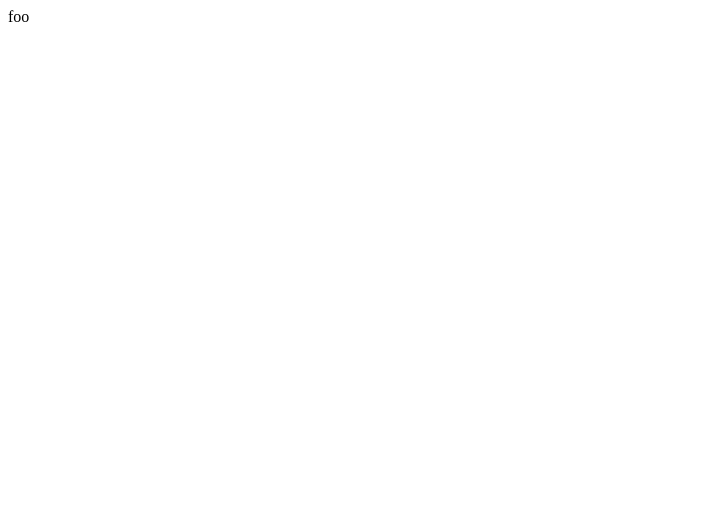
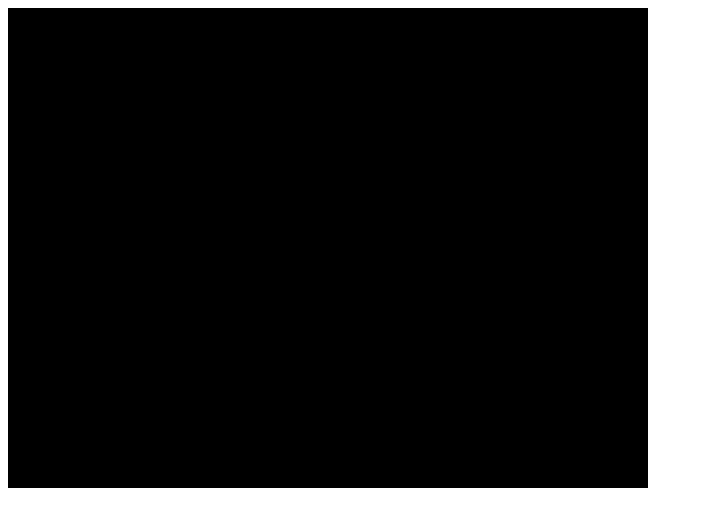
Before and after one commit to veikak/euroshader, a React app: page / in a window 1280 px wide. Shown: the top 526 px of the page, without its empty margins (0-703 px from the left). Built offline with nearby package versions, Linux system fonts and the light colour scheme.

Commit message:
Add basic WebGL initialization

```diff
--- a/src/components/App.tsx
+++ b/src/components/App.tsx
@@ -1,5 +1,14 @@
 import * as React from 'react';
 
-const App = () => <div className="app">foo</div>;
+import Canvas from './Canvas';
+import ShaderLoader from './ShaderLoader';
+
+const App = () => (
+  <div id="app">
+    <Canvas>
+      <ShaderLoader />
+    </Canvas>
+  </div>
+);
 
 export default App;
--- /dev/null
+++ b/src/components/Canvas.tsx
@@ -0,0 +1,47 @@
+import * as React from 'react';
+
+import GlContext from '../contexts/GlContext';
+
+export interface CanvasProps {
+  children?: React.ReactNode,
+};
+
+interface CanvasState {
+  canvas: React.RefObject<HTMLCanvasElement>,
+}
+
+export default class Canvas extends React.Component<CanvasProps, CanvasState> {
+  constructor(props: CanvasProps) {
+    super(props);
+
+    this.state = {
+      canvas: React.createRef()
+    };
+  }
+
+  getGlContext = () => {
+    const canvas = this.state.canvas.current;
+
+    if (!canvas) {
+      return null;
+    }
+
+    return canvas.getContext('webgl');
+  }
+
+  render() {
+    const { children } = this.props;
+    const { canvas } = this.state;
+
+    console.log('canvas', canvas)
+
+    return (
+      <>
+        <canvas ref={canvas} id="glCanvas" width="640" height="480" />
+        <GlContext.Provider value={this.getGlContext}>
+          {children}
+        </GlContext.Provider>
+      </>
+    );
+  }
+}
--- /dev/null
+++ b/src/components/ShaderLoader.tsx
@@ -0,0 +1,27 @@
+import * as React from 'react';
+
+import { init as initGl } from '../lib/gl';
+import { GlContextInterface } from '../contexts/GlContext';
+import withGlContext from './withGlContext';
+
+export interface ShaderLoaderProps {
+  gl: GlContextInterface,
+}
+
+class ShaderLoader extends React.Component<ShaderLoaderProps, any> {
+  componentDidMount() {
+    const { gl } = this.props;
+
+    console.log('gl2', gl)
+
+    const glContext = gl();
+
+    initGl(glContext);
+  }
+
+  render() {
+    return null;
+  }
+}
+
+export default withGlContext(ShaderLoader);
--- /dev/null
+++ b/src/components/withGlContext.tsx
@@ -0,0 +1,13 @@
+import * as React from 'react';
+
+import GlContext from '../contexts/GlContext';
+
+const withGlContext = (Component: React.ComponentType<any>) => (
+  (props: any) => (
+    <GlContext.Consumer>
+      {value => <Component {...props} gl={value} />}
+    </GlContext.Consumer>
+  )
+);
+
+export default withGlContext;
--- /dev/null
+++ b/src/contexts/GlContext.ts
@@ -0,0 +1,9 @@
+import * as React from 'react';
+
+export interface GlContextInterface {
+  (): WebGLRenderingContext | null,
+}
+
+const GlContext = React.createContext<GlContextInterface>(() => null);
+
+export default GlContext;
--- /dev/null
+++ b/src/lib/gl.ts
@@ -0,0 +1,9 @@
+export const init = (gl: WebGLRenderingContext | null) => {
+  console.log('gl', gl);
+  if (gl === null) {
+    throw new Error('WebGL unavailable');
+  }
+
+  gl.clearColor(0, 0, 0, 1);
+  gl.clear(gl.COLOR_BUFFER_BIT);
+}
```
